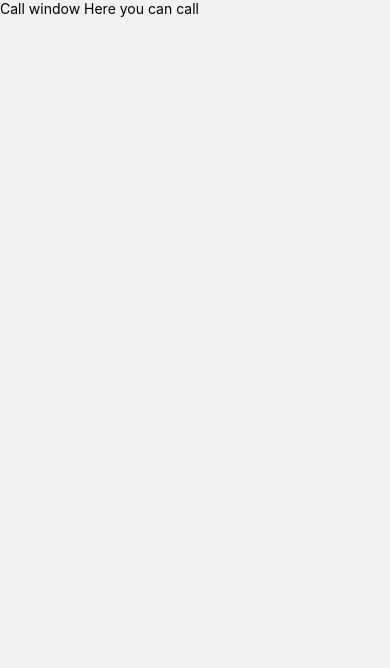
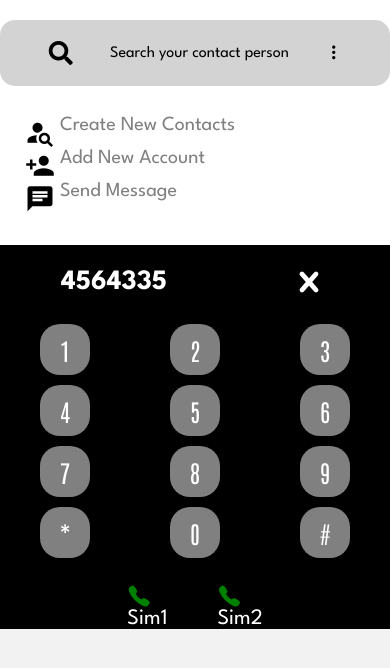
Before and after one commit to proloypaul/callerPhone, a React Native app: screen /CallWindow in a window 390 px wide. Shown: the top 668 px of the page. Built offline with nearby package versions, Linux system fonts and the light colour scheme.

Commit message:
design callwindow

```diff
--- /dev/null
+++ b/src/components/typeingNumber.jsx
@@ -0,0 +1,82 @@
+import React from 'react'
+import { SafeAreaView, StyleSheet, Text, View } from 'react-native'
+import { Entypo } from '@expo/vector-icons';
+import { typography } from '../theme/typography';
+import { spacings } from '../theme/spacing';
+import { Ionicons } from '@expo/vector-icons';
+
+
+export default function TypingNumber() {
+    return (
+        <SafeAreaView style={styles.typingNumberContainer}>
+            <View style={styles.showNumberDesign}>
+                <Text style={{fontFamily: typography.primaryBold, fontSize: spacings[8], color: '#FFFFFF'}}>4564335</Text>
+                <Entypo name="cross" size={40} color="#FFFFFF" />
+            </View>
+            <View style={styles.NumberRow}>
+                <Text style={styles.numberInnerDesign}>1</Text>
+                <Text style={styles.numberInnerDesign}>2</Text>
+                <Text style={styles.numberInnerDesign}>3</Text>
+            </View>
+            <View style={styles.NumberRow}>
+                <Text style={styles.numberInnerDesign}>4</Text>
+                <Text style={styles.numberInnerDesign}>5</Text>
+                <Text style={styles.numberInnerDesign}>6</Text>
+            </View>
+            <View style={styles.NumberRow}>
+                <Text style={styles.numberInnerDesign}>7</Text>
+                <Text style={styles.numberInnerDesign}>8</Text>
+                <Text style={styles.numberInnerDesign}>9</Text>
+            </View>
+            <View style={styles.NumberRow}>
+                <Text style={styles.numberInnerDesign}>*</Text>
+                <Text style={styles.numberInnerDesign}>0</Text>
+                <Text style={styles.numberInnerDesign}>#</Text>
+            </View>
+            <View style={{flexDirection:'row', justifyContent:'center', paddingTop:20}}>
+                <View>
+                    <Ionicons name="ios-call" size={24} color='green' />
+                    <Text style={{fontFamily: typography.primary, fontSize: spacings[6], color: '#FFFFFF'}}>Sim1</Text>
+                </View>
+                <View style={{marginLeft: 50}}>
+                    <Ionicons name="ios-call" size={24} color="green" />
+                    <Text style={{fontFamily: typography.primary, fontSize: spacings[6], color: '#FFFFFF'}}>Sim2</Text>
+                </View>
+            </View>
+        </SafeAreaView>
+    )
+}
+
+const styles = StyleSheet.create({
+    typingNumberContainer:{
+        paddingHorizontal: 20,
+        paddingVertical: 30,
+        backgroundColor: '#000000',
+        color: '#FFFFFF'
+    },
+    NumberRow: {
+        flexDirection: 'row',
+        justifyContent: 'space-around',
+        alignItems: 'center'
+    },
+    numberInnerDesign: {
+        // flex: 2,
+        fontFamily: typography.secondry,
+        fontSize: spacings[7],
+        backgroundColor: 'gray',
+        paddingHorizontal: 20,
+        paddingVertical: 10,
+        margin: 5,
+        borderRadius: 20,
+        color: '#FFFFFF'
+
+    },
+    showNumberDesign:{
+        flexDirection: 'row',
+        justifyContent: 'space-around',
+        alignItems: 'center',
+        paddingVertical: 15,
+        color: '#FFFFFF'
+    }
+
+})
--- a/src/screens/callWindow.jsx
+++ b/src/screens/callWindow.jsx
@@ -1,17 +1,53 @@
 import React from 'react'
 import { SafeAreaView, StyleSheet, Text, View } from 'react-native'
+import SearchBar from './searchBar'
+import TypingNumber from '../components/typeingNumber'
+import { MaterialCommunityIcons } from '@expo/vector-icons';
+import { typography } from '../theme/typography';
+import { spacings } from '../theme/spacing';
 
+export default function CallWindow() {
+    return (
+        <SafeAreaView style={styles.callWindowContainer}>
+            <View>
+                <SearchBar/>
+            </View>
+            <View style={{marginVertical: 30, marginLeft: 25}}>
+                <View style={styles.contactMethods}>
+                    <MaterialCommunityIcons name="account-search" size={30} color="black" />
+                    <Text style={styles.contactMethodDesign}>Create New Contacts</Text>
+                </View>
+                <View style={styles.contactMethods}>
+                    <MaterialCommunityIcons name="account-plus" size={30} color="black" />
+                    <Text style={styles.contactMethodDesign}>Add New Account</Text>
+                </View>
+                <View style={styles.contactMethods}>
+                    <MaterialCommunityIcons name="message-text" size={30} color="black" />
+                    <Text style={styles.contactMethodDesign}>Send Message</Text>
+                </View>
+            </View>
+            <View>
+                <TypingNumber/>
+            </View>
 
-export default function CallWindow({ navigation }) {
-    return (
-        <SafeAreaView style={styles.homeContainer}>
-            <View>
-                <Text>Call window Here you can call</Text>
-            </View>
         </SafeAreaView>
     )
 }
 
 const styles = StyleSheet.create({
-
+    callWindowContainer: {
+        paddingTop: 20,
+        backgroundColor: 'white',
+    },
+    contactMethodDesign: {
+        fontFamily: typography.primary,
+        fontSize: spacings[5],
+        color: 'gray',
+        marginLeft: 5,
+        marginBottom: 15,
+    },
+    contactMethods: {
+        flexDirection: 'row',
+        alignItems: 'center'
+    }
 })
--- a/src/screens/home.jsx
+++ b/src/screens/home.jsx
@@ -21,22 +21,19 @@ export default function Home({ navigation }) {
                 <Text style={{fontSize: spacings[10], color: 'white'}}>...</Text>
             </View> */}
             <View style={styles.homeBottomSection}>
-                <View style={{flex:2, fontFamily: typography.secondry,
-                fontSize: spacings[4],}}>
+                <View style={{flex:2}}>
                     <AntDesign name="star" size={24} color="black" />
                     <Text style={{fontFamily: typography.secondry,
                     fontSize: spacings[4],}}>Favourite</Text>
                 </View>
-                <View style={{flex:2, fontFamily: typography.secondry,
-                fontSize: spacings[4],}}>
+                <View style={{flex:2}}>
                     <AntDesign name="clockcircle" size={24} color="black" />
                     <Text style={{fontFamily: typography.secondry,
                     fontSize: spacings[4],}}>Recent</Text>
                 </View>
                 <Pressable onPress={() => {
                     navigation.navigate('CallWindow')
-                }} style={{flex:2, fontFamily: typography.secondry,
-                    fontSize: spacings[4],}}>
+                }} style={{flex:2}}>
                     <MaterialIcons name="perm-contact-cal" size={24} color="black" />
                     <Text style={{fontFamily: typography.secondry,
                     fontSize: spacings[4],}}>Contacts</Text>
@@ -49,7 +46,7 @@ export default function Home({ navigation }) {
 const styles = StyleSheet.create({
     homeContainer: {
         flex: 1,
-        paddingTop: 25,
+        paddingTop: 20,
         backgroundColor: 'white',
     },
     homeCenterTitle: {
--- a/src/screens/searchBar.jsx
+++ b/src/screens/searchBar.jsx
@@ -1,7 +1,7 @@
 import React from 'react'
 import { SafeAreaView, StyleSheet, Text, View } from 'react-native'
 import { typography } from '../theme/typography'
-import { Icon } from 'react-native-vector-icons/AntDesign'
+import { Entypo } from '@expo/vector-icons';
 import { spacings } from '../theme/spacing'
 import { FontAwesome5 } from '@expo/vector-icons';
 
@@ -13,6 +13,7 @@ export default function SearchBar() {
             <View style={styles.searchBar}>
                 <FontAwesome5 name="search" size={24} color="black" />
                 <Text style={styles.searchText}>Search your contact person</Text>
+                <Entypo name="dots-three-vertical" size={15} color="black" />
             </View>
 
         </SafeAreaView>
```
